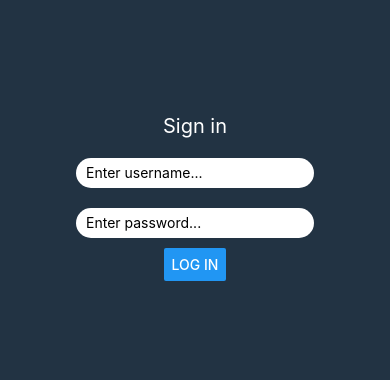
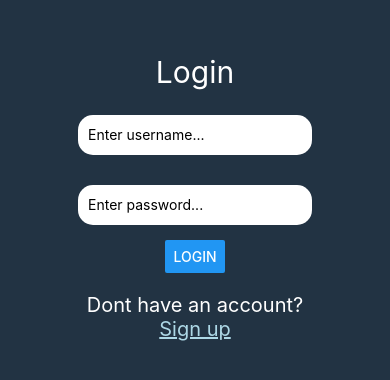
Before and after one commit to HampusJohnOlausson/react-native-test, a React Native app: screen / in a window 390 px wide. Shown: the part 230-610 px from the top of the page. Built offline with nearby package versions, Linux system fonts and the light colour scheme.

Commit message:
turned into a class

```diff
--- a/App.js
+++ b/App.js
@@ -1,19 +1,29 @@
 import { StatusBar } from 'expo-status-bar';
-import React, { useState } from 'react';
+import React, { Component, useState } from 'react';
 import axios from 'axios';
 import { StyleSheet, Text, View, TextInput, Button } from 'react-native';
+import { render } from 'react-dom';
 
-export default function App() {
+class App extends Component {
 
+  render() {
   return (
     <View style={styles.container}>
-      <Text numberOfLines={1} style={styles.title}>Sign in</Text>
+      <Text numberOfLines={1} style={styles.title}>Login</Text>
       <TextInput placeholder="Enter username..." style={styles.input} ></TextInput>
       <TextInput placeholder="Enter password..." style={styles.input} ></TextInput>
-      <Button title="Log In" onPress={() => alert('Registration successful')}></Button>
+      <Button title="Login" onPress={() => alert('Registration successful')}></Button>
+      <Text style={styles.text} >Dont have an account?</Text>
+      <Text style={{color: 'lightblue', textDecoration: 'underline', fontSize: 20 }}
+      onPress={() => Linking.openURL('')}>
+      Sign up
+      </Text>
     </View>
-  );
+  )
+
 }
+}
+
 
 const styles = StyleSheet.create({
   container: {
@@ -24,15 +34,25 @@ const styles = StyleSheet.create({
   },
   title: {
     color: '#fff',
-    fontSize: 20,
+    fontSize: 30,
     margin: 10
   },
   input: {
     backgroundColor: '#fff',
-    height: 30,
-    margin: 10,
+    height: 40,
+    width: '60%',
+    margin: 15,
     padding: 10,
-    borderRadius: 20
+    borderRadius: 15,
+    outline: 'none'
+  },
+  text: {
+    color: '#fff',
+    fontSize: 20,
+    marginTop: 20,
   }
 
 });
+
+
+export default App
```
